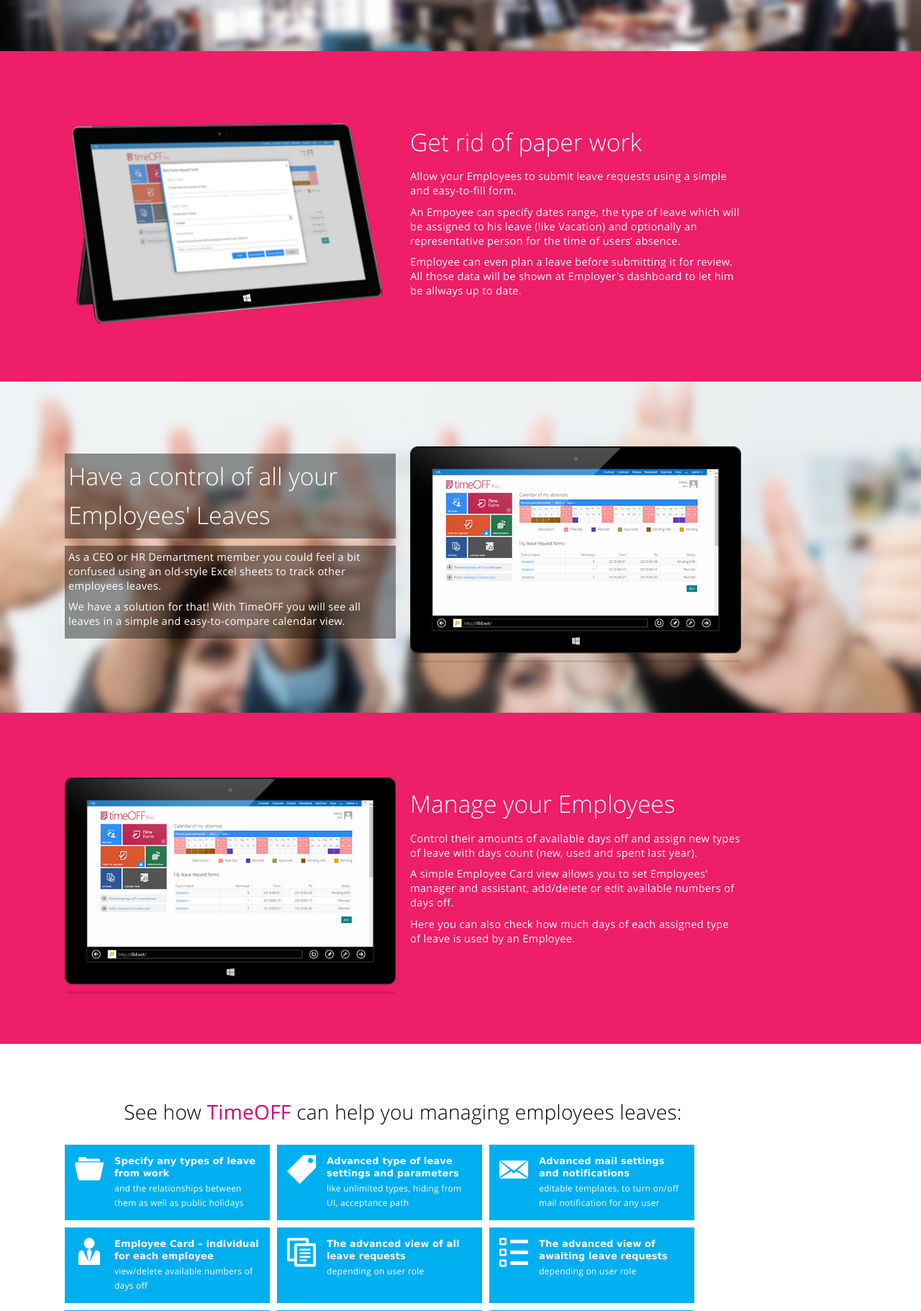
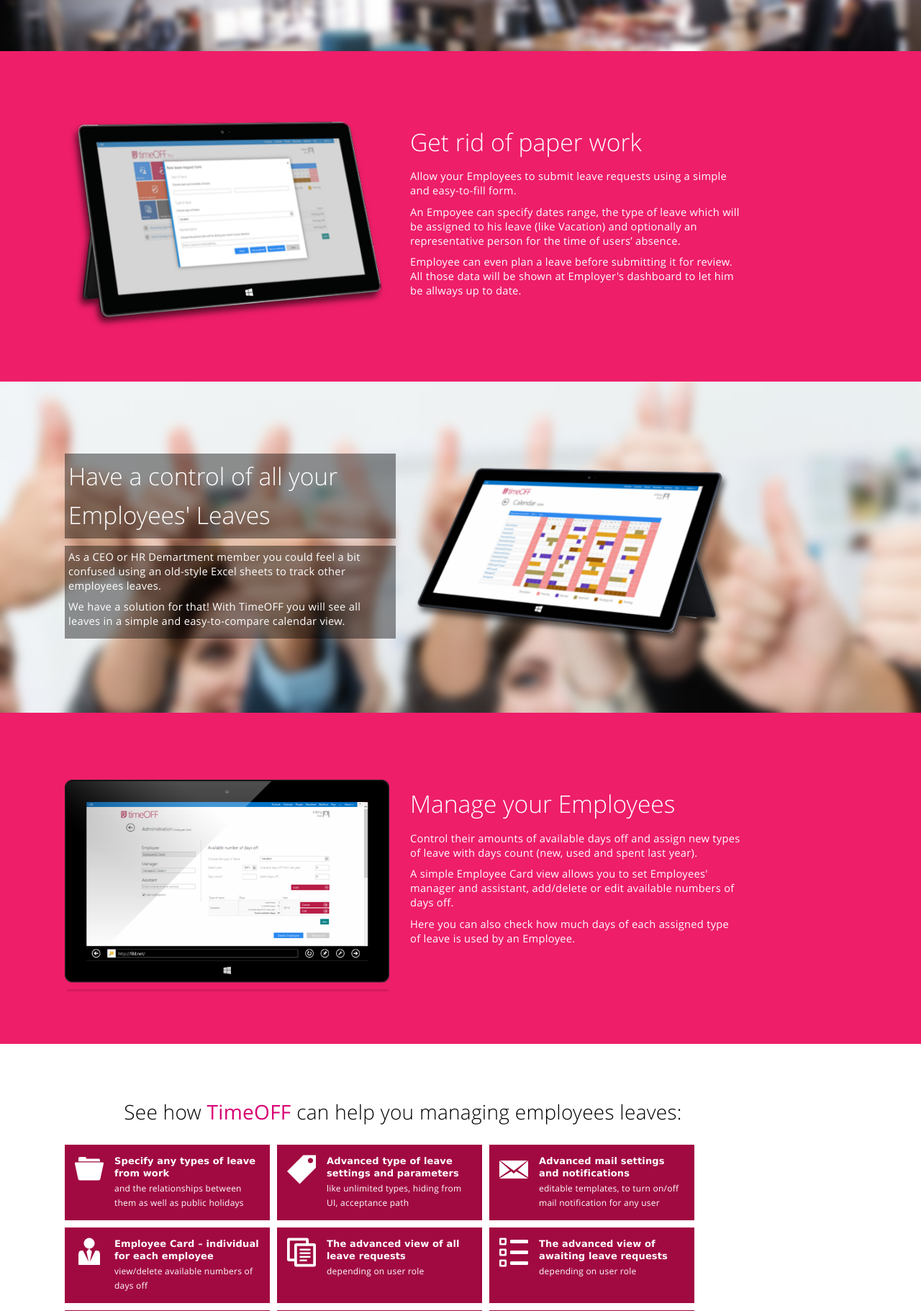
Before and after one commit to dabipl/appSite, a PHP site: page / in a window 1280 px wide. Shown: the part 389-2210 px from the top of the page at 72% size. Run offline with PHP 8.4, Linux system fonts and the light colour scheme.

Commit message:
dodanie nowych img z abletami + dodanie animacji

```diff
--- a/css/style.css
+++ b/css/style.css
@@ -381,6 +381,14 @@
     -ms-transition: opacity 400ms ease;
 }
 
+.notices2 > div{
+  opacity:0;
+}
+
+li.bg-pinkiDark{
+  opacity:0;
+}
+
 .sign-up-form .info.visible{
     opacity:1;
 }
@@ -398,8 +406,18 @@
     font-size: 1.5rem !important;
   }
 
+.bg-pinkiDark{
+  background-color: #A10A41!important;
+  }
+
+.bg-fogy {
+  background-color: #90CBD9!important;
+}
 
 
+li.listview{
+  opacity:0;
+}
 /*Animations
 =========================================================================*/
 .example-animate-container {
@@ -455,7 +473,7 @@
 }
 
 .about-screen-2{
-    background: transparent url(../img/surface2.png) no-repeat -21618% center;
+    background: transparent url(../img/surface2sh.png) no-repeat -21618% center;
     background-size:98% auto;
     transition: 400ms ease;
     -webkit-transition: 400ms ease;
@@ -469,7 +487,7 @@
 }
 
 .about-screen-3{
-    background: transparent url(../img/surface3.png) no-repeat 21618% center;
+    background: transparent url(../img/surface3sh.png) no-repeat 21618% center;
     background-size:98% auto;
     transition: 400ms ease;
     -webkit-transition: 400ms ease;
@@ -481,3 +499,17 @@
 .about-screen-3.visible{
     background-position:left center;
 }
+
+.about-screen-4{
+    background: transparent url(../img/surface4.png) no-repeat -21618% center;
+    background-size:98% auto;
+    transition: 400ms ease;
+    -webkit-transition: 400ms ease;
+    -moz-transition: 400ms ease;
+    -o-transition: 400ms ease;
+    -ms-transition: 400ms ease;
+}
+
+.about-screen-4.visible{
+    background-position:left center;
+}
--- a/index.html
+++ b/index.html
@@ -159,8 +159,8 @@
                                           </p>
                                       </div>
                                      </div>
-                                     <div class="span6" >
-                                             <img src="img/surface.png"></img>
+                                     <div class="span6 about-screen-3" >
+                                             <img src="img/empty.png"></img>
                                      </div>
                                     </div>
                             </div>
@@ -176,8 +176,8 @@
                             <div class="row">
                                 <div class="span12">
                                     <div class="row">
-                                        <div class="span6" >
-                                                <img src="img/surface.png"></img>
+                                        <div class="span6 about-screen-4" >
+                                                <img src="img/empty.png"></img>
                                         </div>
                                         <div class="span6" >
                                             <h1 class="fg-white" style="">Manage your Employees</h1>
@@ -206,8 +206,8 @@
                                 <div class="span12">
                                             <h2 style="text-align: center;">See how <span class="fg-magenta">TimeOFF</span> can help you managing employees leaves:</h2>
                                             </br>
-                                            <ul class="listview fluid">
-                                              <li class="bg-blue">
+                                            <ul class="features listview fluid">
+                                              <li class="bg-pinkiDark">
                                                 <div class="icon">
                                                     <span class="icon-folder fg-white"></span>
                                                 </div>
@@ -216,7 +216,7 @@
                                                     <p class="fg-white"> and the relationships between them as well as public holidays</p>
                                                 </div>
                                             </li>
-                                            <li class="bg-blue">
+                                            <li class="bg-pinkiDark">
                                                 <div class="icon">
                                                     <span class="icon-tag fg-white"></span>
                                                 </div>
@@ -226,7 +226,7 @@
                                                     </p>
                                                 </div>
                                             </li>
-                                            <li class="bg-blue">
+                                            <li class="bg-pinkiDark">
                                                 <div class="icon">
                                                     <span class="icon-mail fg-white"></span>
                                                 </div>
@@ -237,7 +237,7 @@
                                                     </p>
                                                 </div>
                                             </li>
-                                            <li class="bg-blue">
+                                            <li class="bg-pinkiDark">
                                                 <div class="icon">
                                                     <span class="icon-user-3 fg-white"></span>
                                                 </div>
@@ -246,7 +246,7 @@
                                                     <p class="fg-white">view/delete available numbers of days off</p>
                                                 </div>
                                             </li>
-                                            <li class="bg-blue">
+                                            <li class="bg-pinkiDark">
                                                 <div class="icon">
                                                     <span class="icon-copy fg-white"></span>
                                                 </div>
@@ -257,7 +257,7 @@
                                                     </p>
                                                 </div>
                                             </li>
-                                            <li class="bg-blue">
+                                            <li class="bg-pinkiDark">
                                                 <div class="icon">
                                                     <span class="icon-list fg-white"></span>
                                                 </div>
@@ -268,7 +268,7 @@
                                                     </p>
                                                 </div>
                                             </li>
-                                            <li class="bg-blue">
+                                            <li class="bg-pinkiDark">
                                                 <div class="icon">
                                                     <span class="icon-calendar fg-white"></span>
                                                 </div>
@@ -279,7 +279,7 @@
                                                     </p>
                                                 </div>
                                             </li>
-                                            <li class="bg-blue">
+                                            <li class="bg-pinkiDark">
                                                 <div class="icon">
                                                     <span class="icon-checkmark fg-white"></span>
                                                 </div>
@@ -290,7 +290,7 @@
                                                     </p>
                                                 </div>
                                             </li>
-                                            <li class="bg-blue">
+                                            <li class="bg-pinkiDark">
                                                 <div class="icon">
                                                     <span class="icon-user fg-white"></span>
                                                 </div>
@@ -301,7 +301,7 @@
                                                     </p>
                                                 </div>
                                             </li>
-                                            <li class="bg-blue">
+                                            <li class="bg-pinkiDark">
                                                 <div class="icon">
                                                     <span class="icon-history fg-white"></span>
                                                 </div>
@@ -312,7 +312,7 @@
                                                     </p>
                                                 </div>
                                             </li>
-                                            <li class="bg-blue">
+                                            <li class="bg-pinkiDark">
                                                 <div class="icon">
                                                     <span class="icon-clipboard-2 fg-white"></span>
                                                 </div>
@@ -323,7 +323,7 @@
                                                     </p>
                                                 </div>
                                             </li>
-                                            <li class="bg-blue">
+                                            <li class="bg-pinkiDark">
                                                 <div class="icon">
                                                     <span class="icon-briefcase-2 fg-white"></span>
                                                 </div>
@@ -334,7 +334,7 @@
                                                     </p>
                                                 </div>
                                             </li>
-                                            <li class="bg-blue">
+                                            <li class="bg-pinkiDark">
                                                 <div class="icon">
                                                     <span class="icon-comments-2 fg-white"></span>
                                                 </div>
@@ -345,8 +345,8 @@
                                                     </p>
                                                 </div>
                                             </li>
-                                            <li class="bg-blue">
-                                                <div class="badge bg-orange right bottom"><i class="icon-star-3"></i> NEW in version 1.1</div>
+                                            <li class="bg-pinkiDark">
+                                                <div class="badge bg-fogy right bottom"><i class="icon-star-3"></i> NEW in version 1.1</div>
                                                 <div class="icon">
                                                     <span class="icon-equalizer fg-white"></span>
                                                 </div>
@@ -357,8 +357,8 @@
                                                     </p>
                                                 </div>
                                             </li>
-                                            <li class="bg-blue">
-                                                <div class="badge bg-orange right bottom"><i class="icon-star-3"></i> NEW in version 1.1</div>
+                                            <li class="bg-pinkiDark">
+                                                <div class="badge bg-fogy right bottom"><i class="icon-star-3"></i> NEW in version 1.1</div>
                                                 <div class="icon">
                                                     <span class="icon-loop fg-white"></span>
                                                 </div>
@@ -369,8 +369,8 @@
                                                     </p>
                                                 </div>
                                             </li>
-                                            <li class="bg-blue">
-                                                <div class="badge bg-orange right bottom"><i class="icon-star-3"></i> NEW in version 1.1</div>
+                                            <li class="bg-pinkiDark">
+                                                <div class="badge bg-fogy right bottom"><i class="icon-star-3"></i> NEW in version 1.1</div>
                                                 <div class="icon">
                                                     <span class="icon-loop fg-white"></span>
                                                 </div>
@@ -381,8 +381,8 @@
                                                     </p>
                                                 </div>
                                             </li>
-                                            <li class="bg-blue">
-                                                <div class="badge bg-orange right bottom"><i class="icon-star-3"></i> NEW in version 1.2</div>
+                                            <li class="bg-pinkiDark">
+                                                <div class="badge bg-fogy right bottom"><i class="icon-star-3"></i> NEW in version 1.2</div>
                                                 <div class="icon">
                                                     <span class="icon-calendar fg-white"></span>
                                                 </div>
@@ -394,8 +394,8 @@
                                                 </div>
                                             </li>
 
-                                            <li class="bg-blue">
-                                                <div class="badge bg-orange right bottom"><i class="icon-star-3"></i> NEW in version 1.2</div>
+                                            <li class="bg-pinkiDark">
+                                                <div class="badge bg-fogy right bottom"><i class="icon-star-3"></i> NEW in version 1.2</div>
                                                 <div class="icon">
                                                     <span class="icon-calendar fg-white"></span>
                                                 </div>
@@ -408,8 +408,8 @@
                                             </li>
 
                                             <!-- Version 1.3 -->
-                                            <li class="bg-blue">
-                                                <div class="badge bg-orange right bottom"><i class="icon-star-3"></i> NEW in version 1.3</div>
+                                            <li class="bg-pinkiDark">
+                                                <div class="badge bg-fogy right bottom"><i class="icon-star-3"></i> NEW in version 1.3</div>
                                                 <div class="icon">
                                                     <span class="icon-copy fg-white"></span>
                                                 </div>
@@ -421,8 +421,8 @@
                                                 </div>
                                             </li>
 
-                                            <li class="bg-blue">
-                                                <div class="badge bg-orange right bottom"><i class="icon-star-3"></i> NEW in version 1.3</div>
+                                            <li class="bg-pinkiDark">
+                                                <div class="badge bg-fogy right bottom"><i class="icon-star-3"></i> NEW in version 1.3</div>
                                                 <div class="icon">
                                                     <span class="icon-user-3 fg-white"></span>
                                                 </div>
@@ -434,8 +434,8 @@
                                                 </div>
                                             </li>
 
-                                            <li class="bg-blue">
-                                                <div class="badge bg-orange right bottom"><i class="icon-star-3"></i> NEW in version 1.3</div>
+                                            <li class="bg-pinkiDark">
+                                                <div class="badge bg-fogy right bottom"><i class="icon-star-3"></i> NEW in version 1.3</div>
                                                 <div class="icon">
                                                     <span class="icon-user-3 fg-white"></span>
                                                 </div>
@@ -473,7 +473,7 @@
                         <div class="container" style="padding: 50px 20px">
                             <div class="grid">
                                 <div class="row">
-                                    <div class="span12">
+                                    <div class="span12 future-features ">
                                         <h2 style="text-align: center;" class="fg-white no-bottom">Check the features that are in the pipeline:</h2>
                                             <p style="text-align: center;" class="fg-white with-bottom">We are working hard to improve our solutions and always listen to <b><a class="button bg-teal fg-white" href="/contact">your feedback</a></b></p>
 
```
Also changed, not shown: js/script.js (+9 -5 lines), img/feature3.png (added), img/surface-empty.png (added), img/surface2sh.PNG (added), img/surface3.PNG, img/surface3sh.PNG (added), img/surface4.PNG (added).
